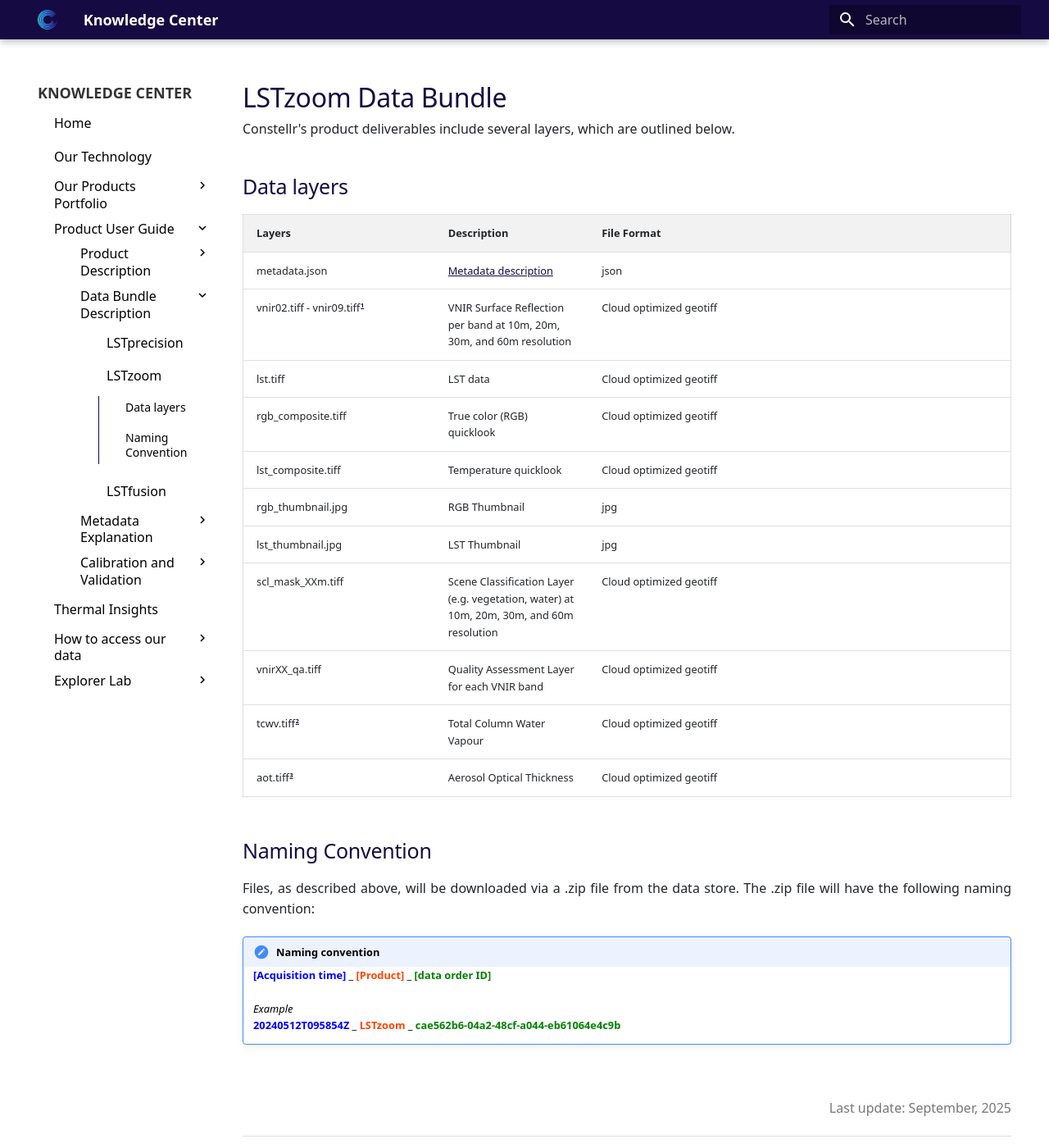
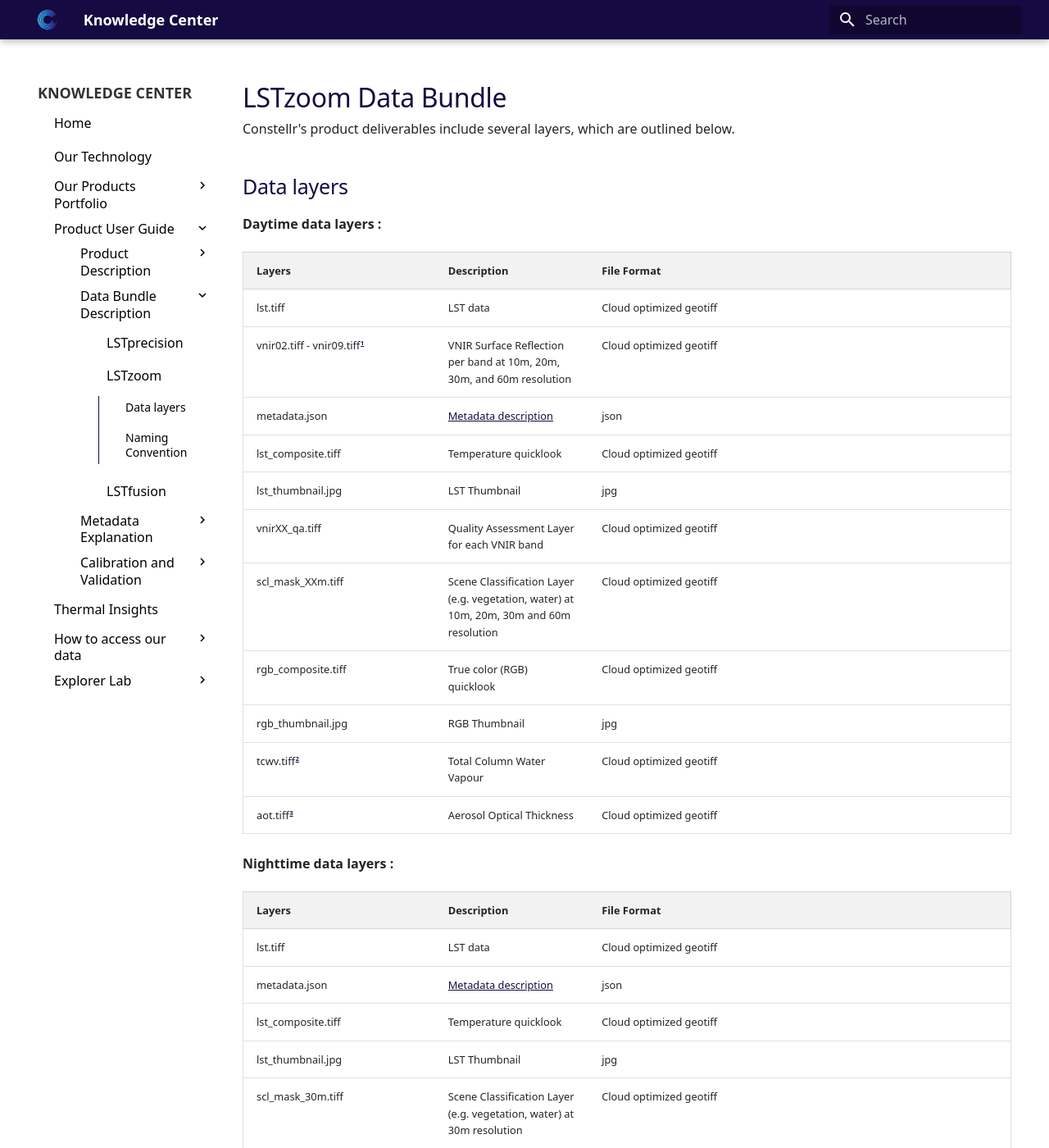
Before and after one commit to constellr/product-lst, an MkDocs documentation site: the page built from docs/LST-zoom-product-deliverables.md, in a window 1280 px wide and 1400 px high. Shown: the whole window at 82% size. Built offline with MkDocs 1.6.1 and Material for MkDocs 9.7.7, drawn with Linux system fonts in a browser that asks for light colours; the version menu is left out.

Commit message:
Add of night and daytime data layers tables

```diff
--- a/docs/LST-zoom-product-deliverables.md
+++ b/docs/LST-zoom-product-deliverables.md
@@ -3,19 +3,33 @@
 
 ## Data layers
 
+**Daytime data layers :**
+
 | Layers | Description | File Format |
 |--------|-------------|-------------|
+| lst.tiff | LST data | Cloud optimized geotiff |
+| vnir02.tiff - vnir09.tiff[^custom-label] |VNIR Surface Reflection per band at 10m, 20m, 30m, and 60m resolution| Cloud optimized geotiff |
 | metadata.json | [Metadata description](https://constellr.github.io/product-lst/LST-zoom-metadata/) | json |
-| vnir02.tiff - vnir09.tiff[^custom-label] |VNIR Surface Reflection per band at 10m, 20m, 30m, and 60m resolution| Cloud optimized geotiff |
-| lst.tiff | LST data | Cloud optimized geotiff |
+| lst_composite.tiff | Temperature quicklook | Cloud optimized geotiff |
+| lst_thumbnail.jpg | LST Thumbnail | jpg |
+| vnirXX_qa.tiff | Quality Assessment Layer for each VNIR band| Cloud optimized geotiff |
+| scl_mask_XXm.tiff | Scene Classification Layer (e.g. vegetation, water) at  10m, 20m, 30m and 60m resolution | Cloud optimized geotiff |
 | rgb_composite.tiff | True color (RGB) quicklook | Cloud optimized geotiff |
-| lst_composite.tiff | Temperature quicklook | Cloud optimized geotiff |
 | rgb_thumbnail.jpg | RGB Thumbnail | jpg |
-| lst_thumbnail.jpg | LST Thumbnail | jpg |
-| scl_mask_XXm.tiff | Scene Classification Layer (e.g. vegetation, water) at 10m, 20m, 30m, and 60m resolution | Cloud optimized geotiff |
-| vnirXX_qa.tiff | Quality Assessment Layer for each VNIR band| Cloud optimized geotiff |
 | tcwv.tiff[^2] | Total Column Water Vapour | Cloud optimized geotiff |
 | aot.tiff[^3] | Aerosol Optical Thickness | Cloud optimized geotiff |
+
+
+
+**Nighttime data layers :**
+
+| Layers | Description | File Format |
+|--------|-------------|-------------|
+| lst.tiff | LST data | Cloud optimized geotiff |
+| metadata.json | [Metadata description](https://constellr.github.io/product-lst/LST-zoom-metadata/) | json |
+| lst_composite.tiff | Temperature quicklook | Cloud optimized geotiff |
+| lst_thumbnail.jpg | LST Thumbnail | jpg |
+| scl_mask_30m.tiff | Scene Classification Layer (e.g. vegetation, water) at 30m resolution | Cloud optimized geotiff |
 
 ## Naming Convention
 
```
Also changed, not shown: docs/LST-precision-product-deliverables.md (+22 -7 lines).
